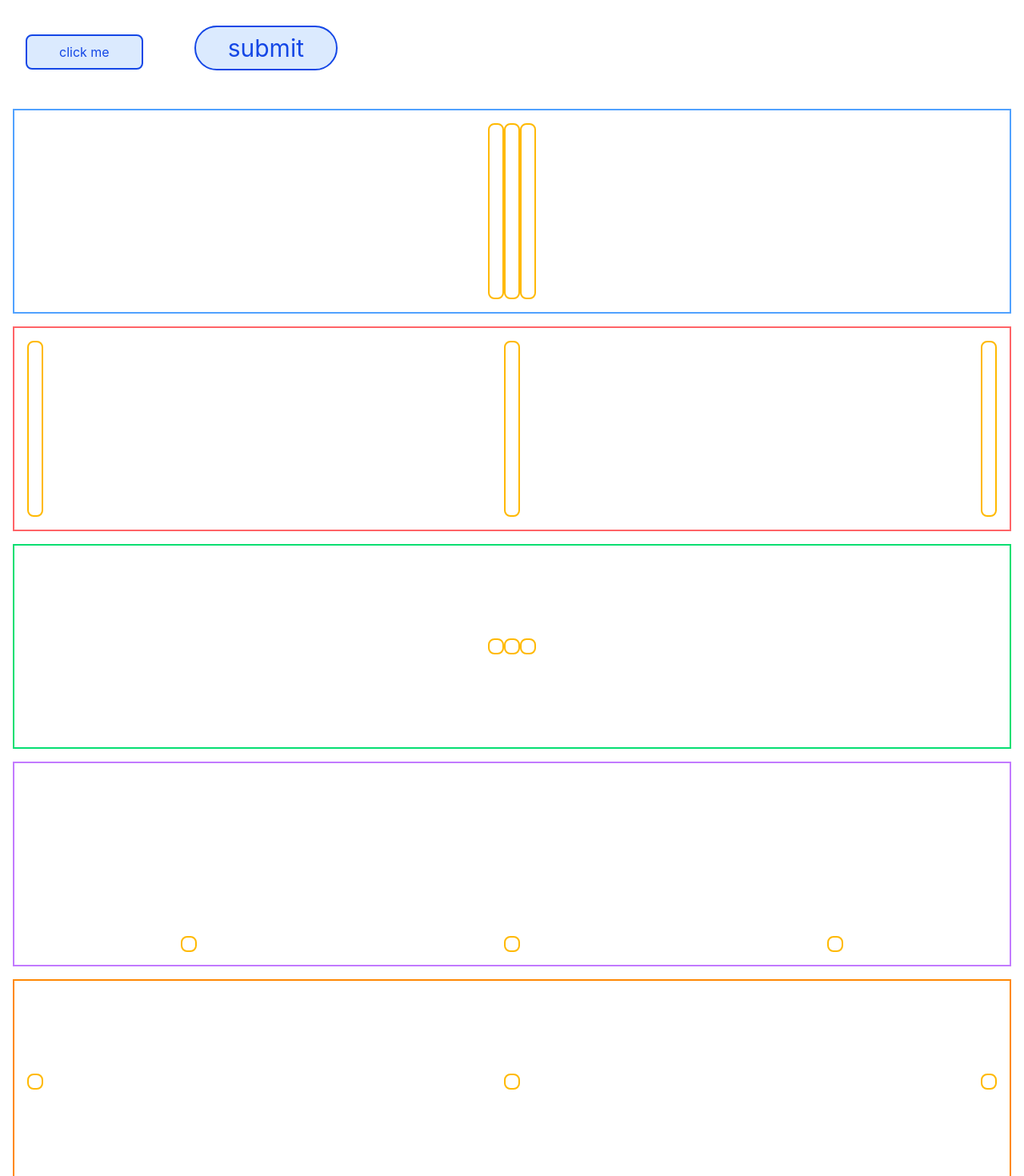
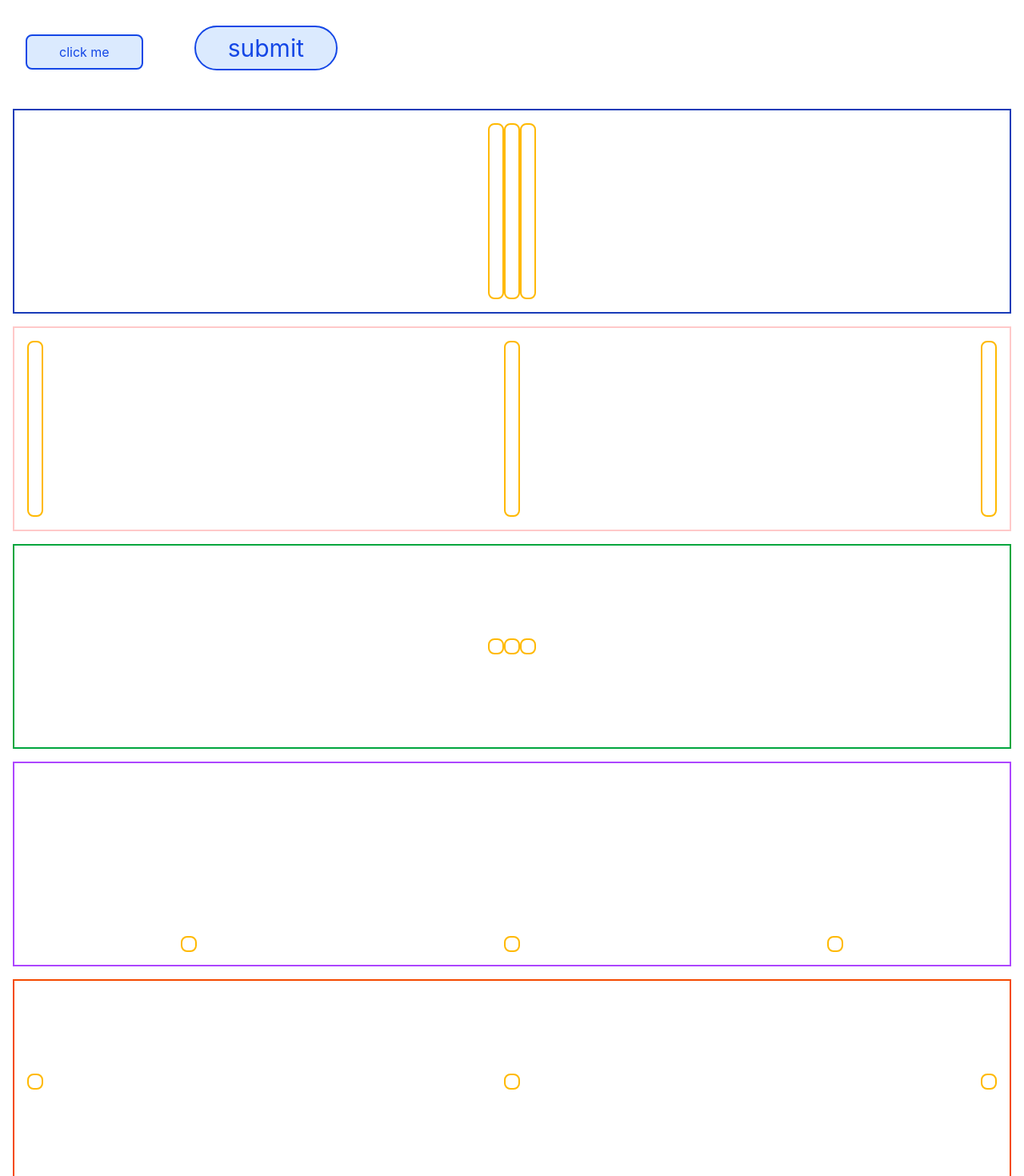
Before and after one commit to aalexblade/cours-react-tailwind, a React (Vite) app: page / in a window 1280 px wide. Shown: the top 1470 px of the page at 80% size. Built offline with nearby package versions, Linux system fonts and the light colour scheme.

Commit message:
chenched color

```diff
--- a/src/App.jsx
+++ b/src/App.jsx
@@ -9,27 +9,27 @@ function App() {
       <FancyButton large>submit</FancyButton>
 
       <div>
-        <div className="flex justify-center h-64 p-4 m-4 border-2 border-blue-400">
+        <div className="flex justify-center h-64 p-4 m-4 border-2 border-blue-800">
           <Cat />
           <Cat />
           <Cat />
         </div>
-        <div className="flex justify-between h-64 p-4 m-4 border-2 border-red-400">
+        <div className="flex justify-between h-64 p-4 m-4 border-2 border-red-200">
           <Cat />
           <Cat />
           <Cat />
         </div>
-        <div className="flex justify-center items-center h-64 p-4 m-4 border-2 border-green-400 ">
+        <div className="flex justify-center items-center h-64 p-4 m-4 border-2 border-green-600 ">
           <Cat />
           <Cat />
           <Cat />
         </div>
-        <div className="flex justify-around items-end h-64 p-4 m-4 border-2 border-purple-400">
+        <div className="flex justify-around items-end h-64 p-4 m-4 border-2 border-purple-500">
           <Cat />
           <Cat />
           <Cat />
         </div>
-        <div className="flex justify-between items-center h-64 p-4 m-4 border-2 border-orange-400">
+        <div className="flex justify-between items-center h-64 p-4 m-4 border-2 border-orange-600">
           <Cat />
           <Cat />
           <Cat />
```
